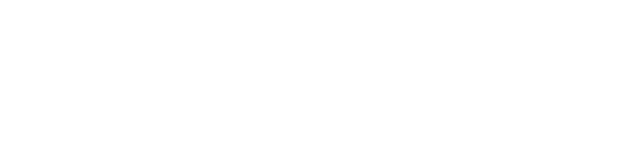
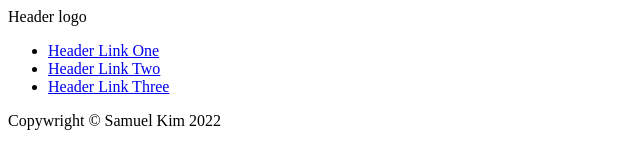
Before and after one commit to nolactose/landing-page, a plain HTML site: page index.html in a window 1280 px wide. Shown: the whole page, without its empty margins (0-640 px from the left). Drawn offline with Linux system fonts and the light colour scheme.

Commit message:
Format webpage with flex containers
Created divs for the header, footer, and the
4 different main blocks for content

```diff
--- a/index.html
+++ b/index.html
@@ -8,6 +8,20 @@
     </head>
 
     <body>
+        <div class="header">
+            <div class="header-logo">Header logo</div>
+            <ul class="header-links">
+                <li><a href="#">Header Link One</a></li>
+                <li><a href="#">Header Link Two</a></li>
+                <li><a href="#">Header Link Three</a></li>
+            </ul>
+        </div>
 
+        <div class="main"></div>
+        <div class="main2"></div>
+        <div class="main3"></div>
+        <div class="main4"></div>
+
+        <div class="footer">Copywright © Samuel Kim 2022</div>
     </body>
 </html>
```
